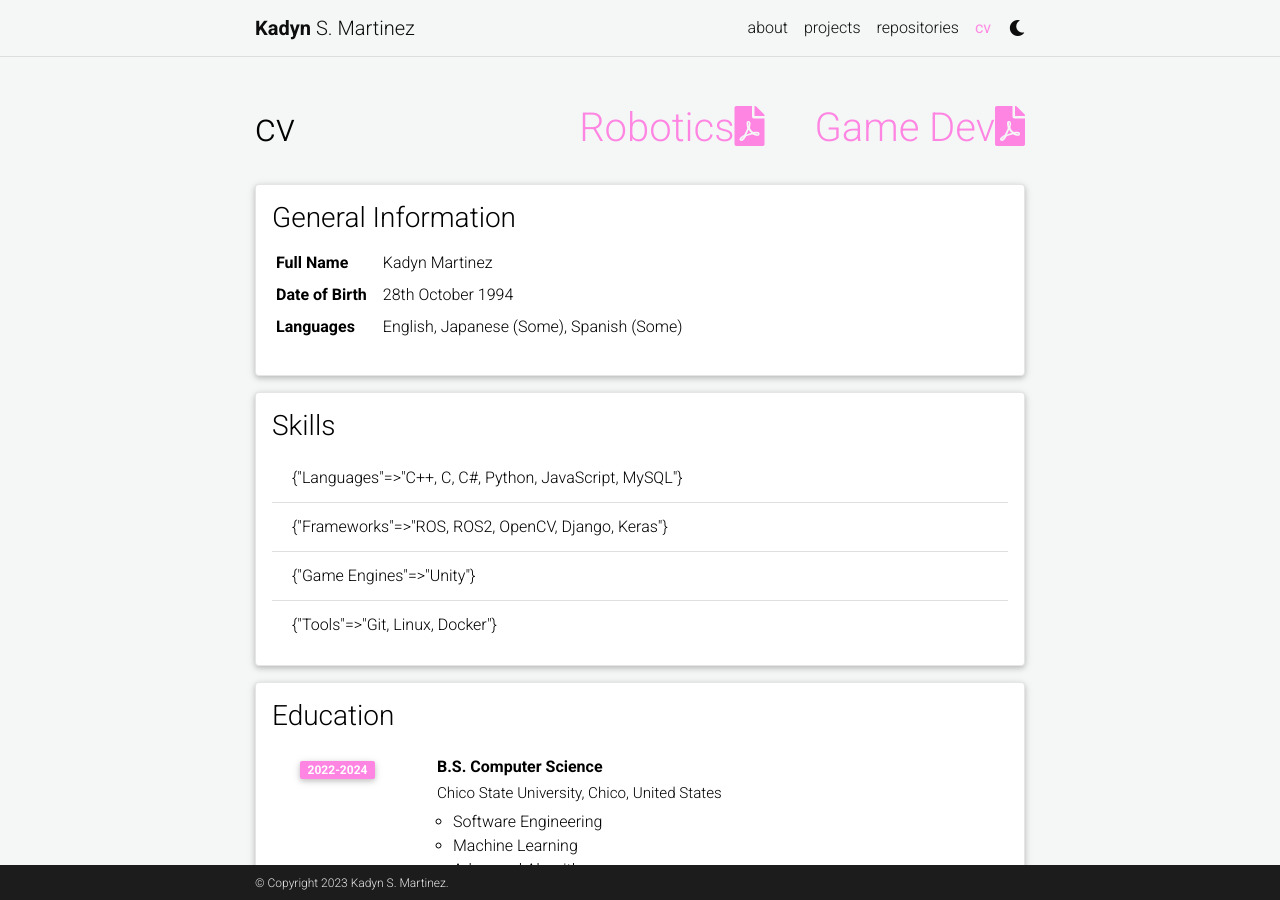
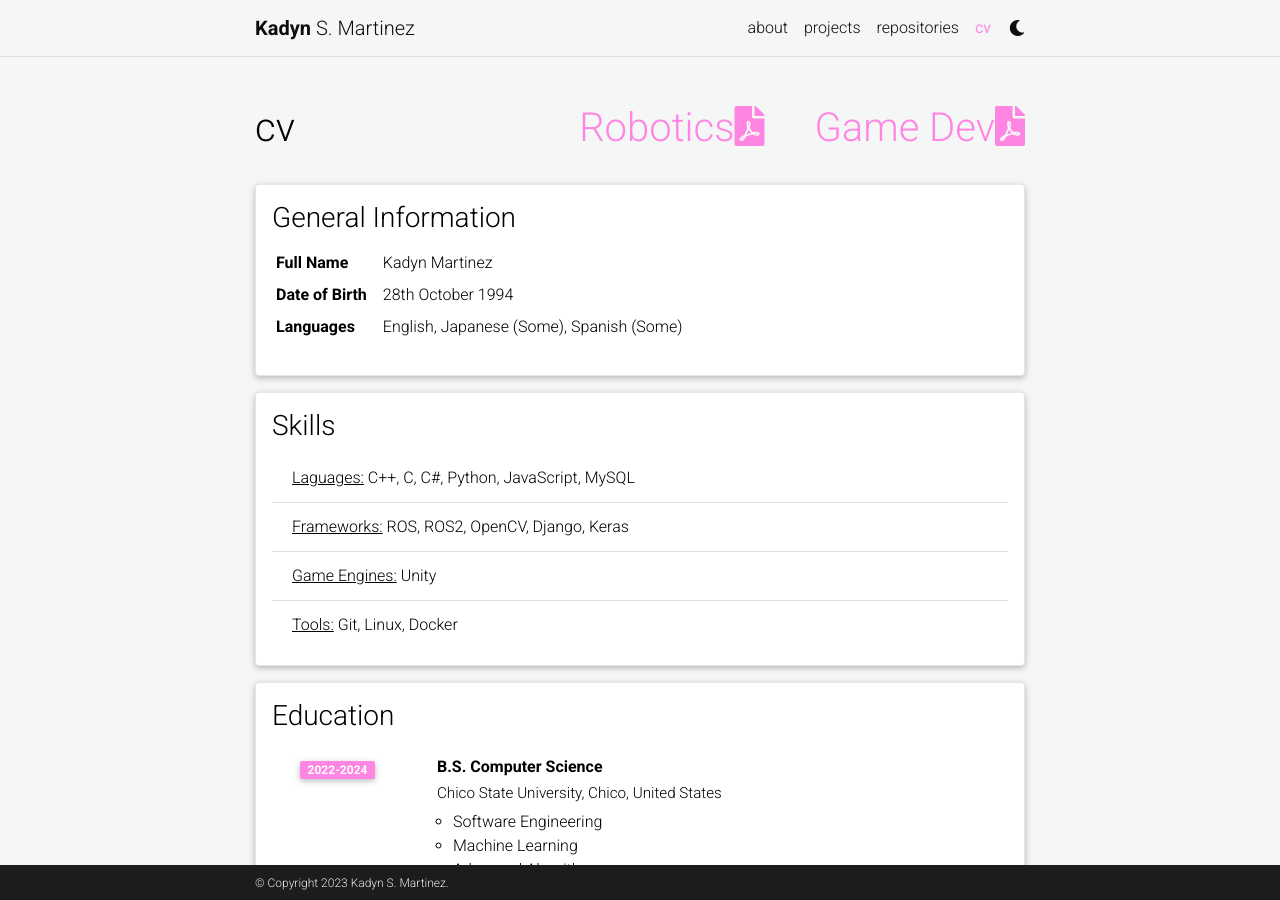
Before and after one commit to KadynCBR/KadynCBR.github.io, a Jekyll site: the page built from _pages/cv.md, in a window 1280 px wide and 900 px high. Built offline with Jekyll 4.4.1, drawn with Linux system fonts in a browser that asks for light colours; comment, search, counter and statistics services are not loaded; a style sheet for code colours, icons or effects is not loaded.

Commit message:
fixed skills.

```diff
--- a/_data/cv.yml
+++ b/_data/cv.yml
@@ -11,10 +11,10 @@
 - title: Skills
   type: list
   contents:
-    - Languages: C++, C, C#, Python, JavaScript, MySQL
-    - Frameworks: ROS, ROS2, OpenCV, Django, Keras
-    - Game Engines: Unity
-    - Tools: Git, Linux, Docker
+    - <u>Laguages:</u> C++, C, C#, Python, JavaScript, MySQL
+    - <u>Frameworks:</u> ROS, ROS2, OpenCV, Django, Keras
+    - <u>Game Engines:</u> Unity
+    - <u>Tools:</u> Git, Linux, Docker
 
 - title: Education
   type: time_table
```
